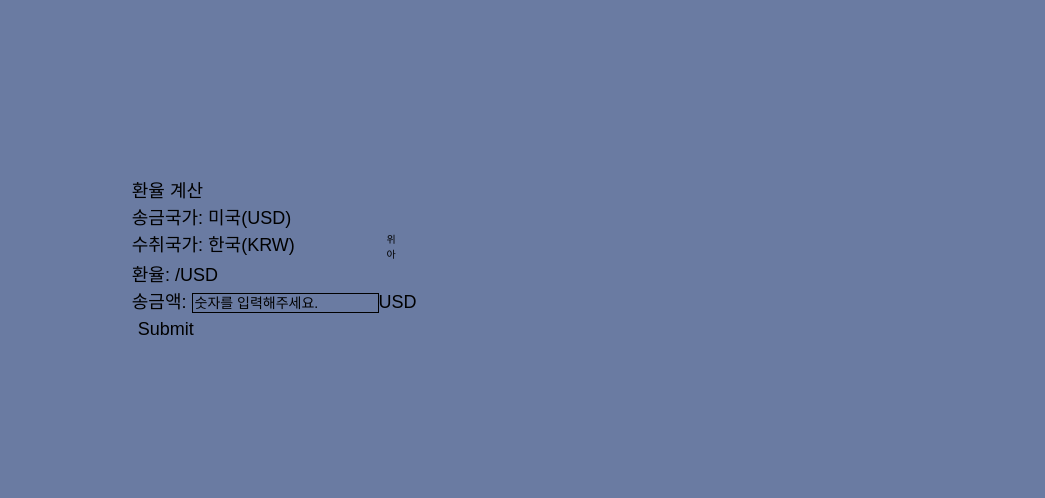
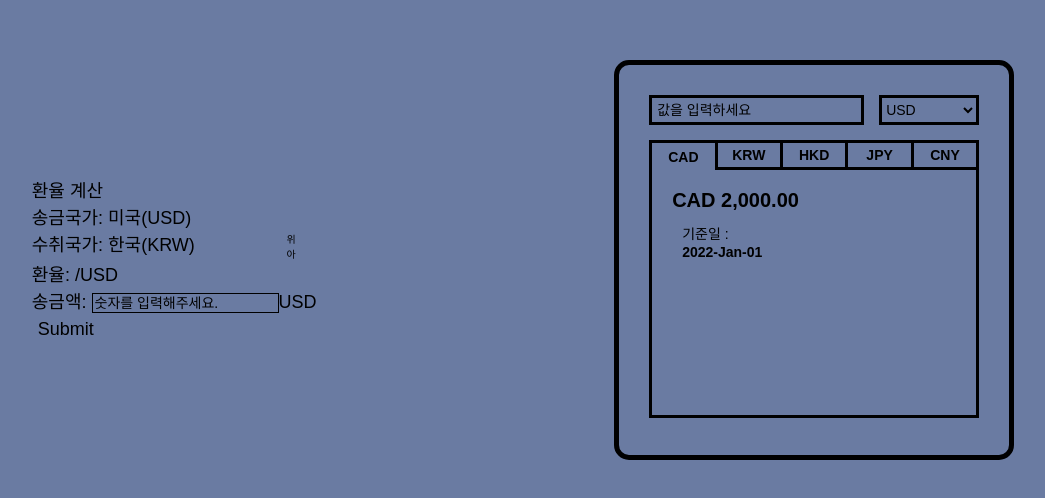
Before and after one commit to Free-Onboarding-team4/Currency-Converter, a React (Create React App) app: page / in a window 1280 px wide. Shown: the part 140-638 px from the top of the page, without its empty margins (117-1162 px from the left). Built offline with nearby package versions, Linux system fonts and the light colour scheme.

Commit message:
💄 마크업 및 UI 설계 (Tab Converter)

```diff
--- /dev/null
+++ b/src/components/TabConverter/FormBox.jsx
@@ -0,0 +1,41 @@
+import React from 'react';
+import styled from 'styled-components';
+import { BORDER } from '../../constants';
+
+export const FormBox = () => {
+  return (
+    <FormBoxContainer>
+      <input type='text' placeholder='값을 입력하세요' />
+      <select name='current'>
+        <option value='USD'>USD</option>
+        <option value='CAD'>CAD</option>
+        <option value='HKD'>HKD</option>
+        <option value='JPY'>JPY</option>
+        <option value='CNY'>CNY</option>
+      </select>
+    </FormBoxContainer>
+  );
+};
+
+const FormBoxContainer = styled.form`
+  display: flex;
+
+  input {
+    width: 30%;
+    flex: 1;
+    height: 30px;
+    padding: 5px;
+    border: ${BORDER.SHORTCUT};
+  }
+
+  input::placeholder {
+  }
+
+  select {
+    margin-left: 15px;
+    width: 100px;
+    height: 30px;
+    border: ${BORDER.SHORTCUT};
+    cursor: pointer;
+  }
+`;
--- /dev/null
+++ b/src/components/TabConverter/ResultBox.jsx
@@ -0,0 +1,77 @@
+import React from 'react';
+import styled from 'styled-components';
+import { BORDER } from '../../constants';
+
+export const ResultBox = () => {
+  return (
+    <ResultBoxContainer>
+      <Tabs>
+        <li className='active'>CAD</li>
+        <li>KRW</li>
+        <li>HKD</li>
+        <li>JPY</li>
+        <li>CNY</li>
+      </Tabs>
+      <TabResultBox>
+        <p>CAD 2,000.00</p>
+        <span>기준일 :</span>
+        <span className='date'>2022-Jan-01</span>
+      </TabResultBox>
+    </ResultBoxContainer>
+  );
+};
+
+const ResultBoxContainer = styled.div`
+  display: flex;
+  flex-direction: column;
+  height: 100%;
+`;
+
+const Tabs = styled.ul`
+  display: flex;
+  width: 100%;
+  height: 30px;
+  margin-top: 15px;
+  justify-content: space-between;
+
+  li {
+    display: flex;
+    justify-content: center;
+    align-items: center;
+    flex: 1;
+    font-weight: bold;
+    border: ${BORDER.SHORTCUT};
+    cursor: pointer;
+
+    &.active {
+      border-bottom: none;
+    }
+  }
+
+  li + li {
+    border-left: none;
+  }
+`;
+
+const TabResultBox = styled.div`
+  padding: 20px;
+  border: ${BORDER.SHORTCUT};
+  border-top: none;
+  height: 75%;
+
+  p {
+    font-size: 20px;
+    font-weight: 700;
+    margin-bottom: 15px;
+  }
+
+  span {
+    margin-left: 10px;
+    line-height: 1.3;
+    display: block;
+
+    &.date {
+      font-weight: 700;
+    }
+  }
+`;
--- a/src/components/TabConverter/TabConverter.jsx
+++ b/src/components/TabConverter/TabConverter.jsx
@@ -1,9 +1,21 @@
 import React from 'react';
+import styled from 'styled-components';
+import { FormBox } from './FormBox';
+import { ResultBox } from './ResultBox';
 
 export const TabConverter = () => {
   return (
-    <>
-      <div></div>
-    </>
+    <TabConverterContainer>
+      <FormBox />
+      <ResultBox />
+    </TabConverterContainer>
   );
 };
+
+const TabConverterContainer = styled.div`
+  width: 400px;
+  height: 400px;
+  padding: 30px;
+  border: 5px solid #000;
+  border-radius: 15px;
+`;
--- a/src/constants/index.js
+++ b/src/constants/index.js
@@ -1,22 +1,26 @@
-export const API_ENDPOINT =
-  "http://api.currencylayer.com/live?access_key=866734413fd906b3ca4b9709a36b47d9&format=1";
+export const API_ENDPOINT = 'http://api.currencylayer.com/live?access_key=866734413fd906b3ca4b9709a36b47d9&format=1';
 
 export const COLOR = {
-  MAIN: "#FFDFDE",
-  BACKGROUND: "#6a7ba2",
+  MAIN: '#FFDFDE',
+  BACKGROUND: '#6a7ba2',
+  FONT: '#000',
+};
+
+export const BORDER = {
+  SHORTCUT: '3px solid #000',
 };
 
 export const ConDate = [
   {
     id: 0,
-    label: "한국(KRW)",
+    label: '한국(KRW)',
   },
   {
     id: 1,
-    label: "일본(JPY))",
+    label: '일본(JPY))',
   },
   {
     id: 2,
-    label: "필리핀(PHP)",
+    label: '필리핀(PHP)',
   },
 ];
--- a/src/styles/GlobalStyles.js
+++ b/src/styles/GlobalStyles.js
@@ -1,5 +1,6 @@
-import { createGlobalStyle } from "styled-components";
-import reset from "styled-reset";
+import { createGlobalStyle } from 'styled-components';
+import reset from 'styled-reset';
+import { COLOR } from '../constants';
 
 const globalStyles = createGlobalStyle`
     ${reset};
@@ -9,7 +10,7 @@ const globalStyles = createGlobalStyle`
     html {
         line-height: 1.15;
         -webkit-text-size-adjust: 100%;
-        color: #444444;
+        color: ${COLOR.FONT};
         font-family: 'Noto Sans KR', sans-serif;
         @media screen and (max-width : 1400px){
         font-size : 14px;
@@ -22,7 +23,7 @@ const globalStyles = createGlobalStyle`
     body {
     margin: 0;
     font-family: 'Noto Sans KR', sans-serif;
-    color: #444444;
+    color: ${COLOR.FONT};
     }
 
     main {
@@ -154,6 +155,9 @@ textarea:focus {
   outline: none;
   box-shadow: none;
 }
+input::placeholder {
+  color: ${COLOR.FONT}
+}
 a,
 button {
   cursor: pointer;
```
